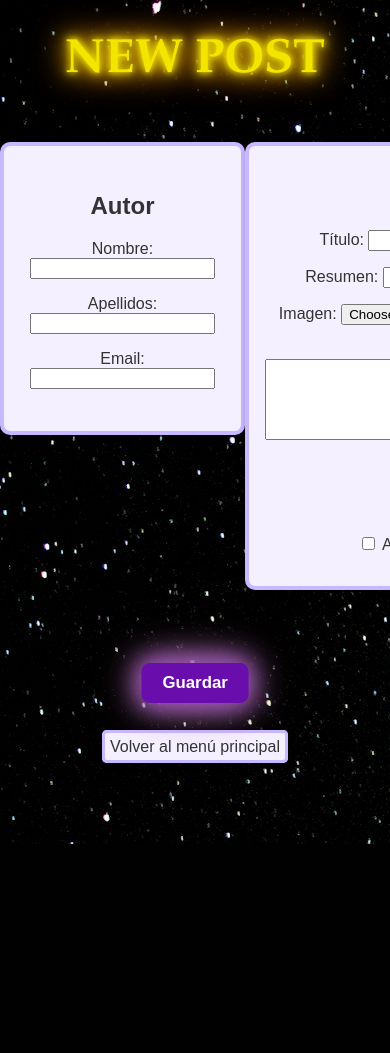
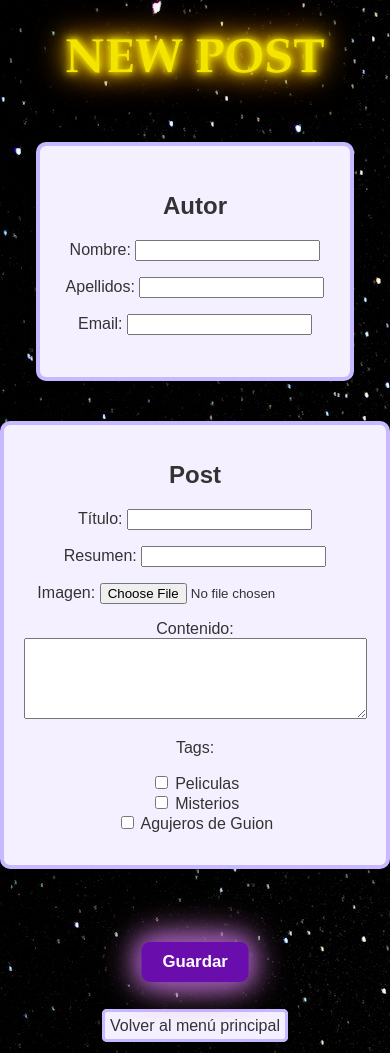
Before and after one commit to chimoportof-ux/Proyectos, a Django app: page /create-post/ in a window 390 px wide; the page is wider, and only the part inside the window is pictured. Before the commit the page ends 844 px from the top of that part, so only its background shows below. Run offline with Django 4.2, Linux system fonts and the light colour scheme; data comes from the database, SQL or seed files in the repository.

Commit message:
cambios5

```diff
--- a/blogData/static/blogData/create_posts.css
+++ b/blogData/static/blogData/create_posts.css
@@ -111,3 +111,10 @@ button {
       0 0 40px #ff6600;
   }
 }
+
+@media (max-width: 767px) {
+#menu_create_post{
+  flex-direction: column;
+
+}
+}
```
